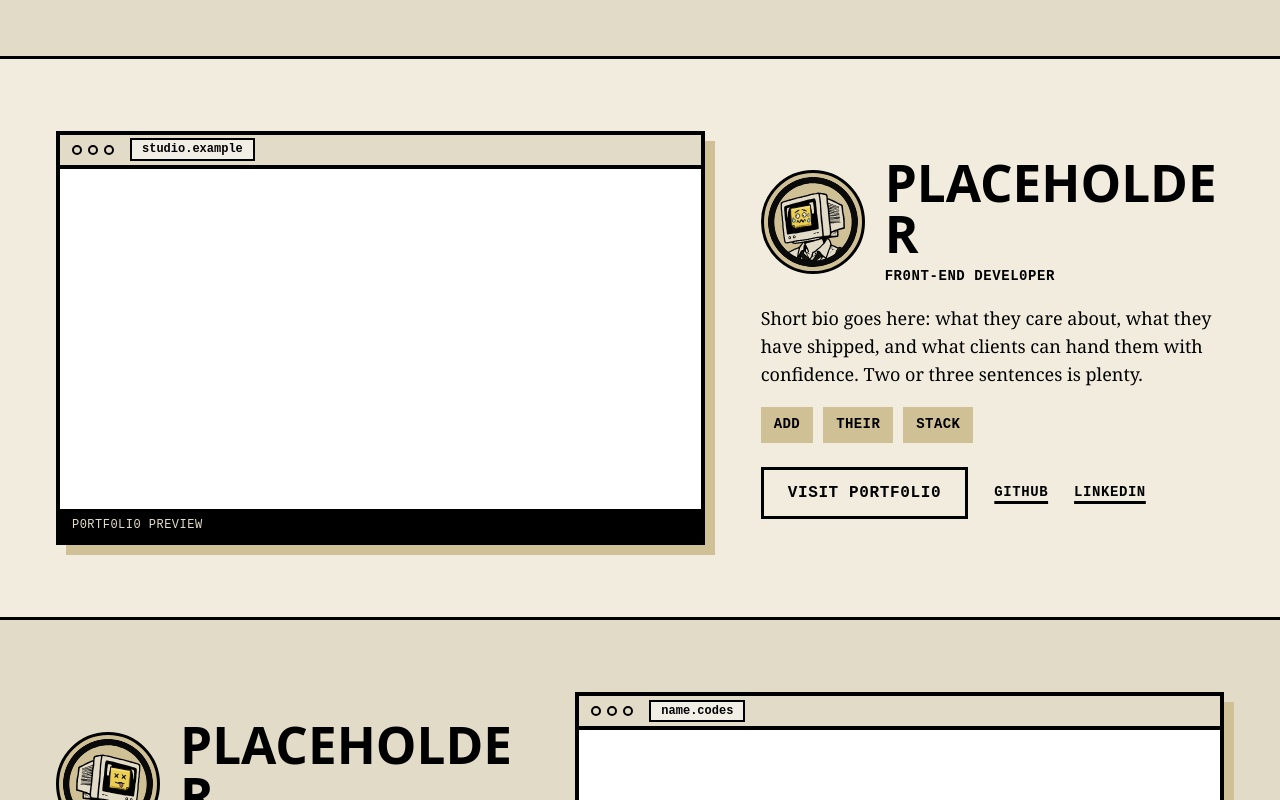
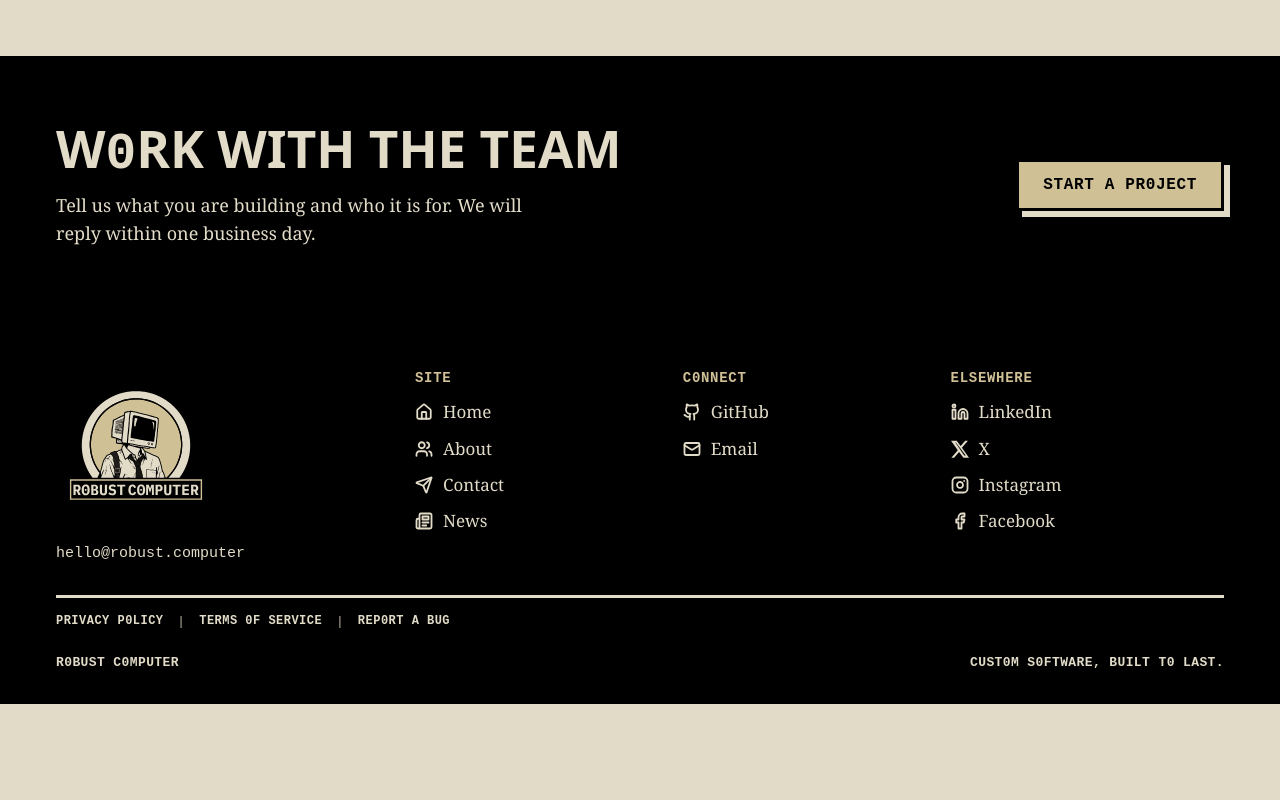
Before and after one commit to OrkoTheMage/robust-computer, a React (Vite) app in the folder landing/: page /about in a window 1280 px wide. Shown: the part 1140-1940 px from the top of the page. After the commit the page ends 1844 px from the top, so only its background shows below. Built offline with nearby package versions, Linux system fonts and the light colour scheme; no server answers.

Commit message:
[v0.13.10] Copy changes

```diff
--- a/landing/src/components/sections/developerPreviews.jsx
+++ b/landing/src/components/sections/developerPreviews.jsx
@@ -74,7 +74,4 @@ export const developerPreviews = [
     font: 'sans',
     children: <AerynPreview />,
   },
-  { domain: 'studio.example', bg: colors.white },
-  { domain: 'name.codes', bg: colors.white },
-  { domain: 'design.work', bg: colors.white },
 ]
--- a/landing/src/i18n/en.js
+++ b/landing/src/i18n/en.js
@@ -364,39 +364,15 @@ export const notFound = {
 export const developers = [
   {
     name: 'Aeryn',
-    role: 'Full-stack developer',
+    role: 'Resident Developer',
     bio: 'Aeryn builds both sides of an application: React front ends people enjoy using, and the back-end services they depend on. Four years of full-stack work across client projects of every size and variety of industries.',
     stack: ['JavaScript', 'Python', 'React', 'MongoDB/SQL', 'APIs'],
-    avatar: 'iconVarHappy',
+    avatar: 'iconVarDead',
     links: {
       portfolio: 'https://grue.vercel.app/',
       github: 'https://github.com/OrkoTheMage',
       linkedin: 'https://www.linkedin.com/in/aeryn-grindle-5730002b5',
     },
-  },
-  {
-    name: 'Placeholder',
-    role: 'Front-end developer',
-    bio: 'Short bio goes here: what they care about, what they have shipped, and what clients can hand them with confidence. Two or three sentences is plenty.',
-    stack: ['Add', 'Their', 'Stack'],
-    avatar: 'iconVarPanicked',
-    links: { portfolio: '#', github: '#', linkedin: '#' },
-  },
-  {
-    name: 'Placeholder',
-    role: 'Back-end developer',
-    bio: 'Short bio goes here: what they care about, what they have shipped, and what clients can hand them with confidence. Two or three sentences is plenty.',
-    stack: ['Add', 'Their', 'Stack'],
-    avatar: 'iconVarDead',
-    links: { portfolio: '#', github: '#', linkedin: '#' },
-  },
-  {
-    name: 'Placeholder',
-    role: 'Design engineer',
-    bio: 'Short bio goes here: what they care about, what they have shipped, and what clients can hand them with confidence. Two or three sentences is plenty.',
-    stack: ['Add', 'Their', 'Stack'],
-    avatar: 'iconVarUnamused',
-    links: { portfolio: '#', github: '#', linkedin: '#' },
   },
 ]
 
--- a/landing/src/i18n/es.js
+++ b/landing/src/i18n/es.js
@@ -313,39 +313,15 @@ export const notFound = {
 export const developers = [
   {
     name: 'Aeryn',
-    role: 'Desarrollador/a full-stack',
+    role: 'Desarrollador/a residente',
     bio: 'Aeryn construye los dos lados de una aplicación: front-ends en React que la gente disfruta usando, y los servicios back-end de los que dependen. Cuatro años de trabajo full-stack en proyectos de cliente de todos los tamaños y sectores.',
     stack: ['JavaScript', 'Python', 'React', 'MongoDB/SQL', 'APIs'],
-    avatar: 'iconVarHappy',
+    avatar: 'iconVarDead',
     links: {
       portfolio: 'https://grue.vercel.app/',
       github: 'https://github.com/OrkoTheMage',
       linkedin: 'https://www.linkedin.com/in/aeryn-grindle-5730002b5',
     },
-  },
-  {
-    name: 'Marcador',
-    role: 'Desarrollador/a front-end',
-    bio: 'Bio corta aquí: en qué se enfoca, qué ha entregado, y qué proyectos pueden confiarle. Dos o tres frases son suficientes.',
-    stack: ['Añade', 'Su', 'Stack'],
-    avatar: 'iconVarPanicked',
-    links: { portfolio: '#', github: '#', linkedin: '#' },
-  },
-  {
-    name: 'Marcador',
-    role: 'Desarrollador/a back-end',
-    bio: 'Bio corta aquí: en qué se enfoca, qué ha entregado, y qué proyectos pueden confiarle. Dos o tres frases son suficientes.',
-    stack: ['Añade', 'Su', 'Stack'],
-    avatar: 'iconVarDead',
-    links: { portfolio: '#', github: '#', linkedin: '#' },
-  },
-  {
-    name: 'Marcador',
-    role: 'Ingeniero/a de diseño',
-    bio: 'Bio corta aquí: en qué se enfoca, qué ha entregado, y qué proyectos pueden confiarle. Dos o tres frases son suficientes.',
-    stack: ['Añade', 'Su', 'Stack'],
-    avatar: 'iconVarUnamused',
-    links: { portfolio: '#', github: '#', linkedin: '#' },
   },
 ]
 
--- a/landing/src/i18n/fr.js
+++ b/landing/src/i18n/fr.js
@@ -318,39 +318,15 @@ export const notFound = {
 export const developers = [
   {
     name: 'Aeryn',
-    role: 'Développeur·euse full-stack',
+    role: 'Développeur·euse résident·e',
     bio: 'Aeryn construit les deux faces d\'une application : des front-ends en React que les gens apprécient utiliser, et les services back-end sur lesquels ils s\'appuient. Quatre ans de travail full-stack sur des projets clients de toutes tailles et de tous secteurs d\'activité.',
     stack: ['JavaScript', 'Python', 'React', 'MongoDB/SQL', 'APIs'],
-    avatar: 'iconVarHappy',
+    avatar: 'iconVarDead',
     links: {
       portfolio: 'https://grue.vercel.app/',
       github: 'https://github.com/OrkoTheMage',
       linkedin: 'https://www.linkedin.com/in/aeryn-grindle-5730002b5',
     },
-  },
-  {
-    name: 'Espace réservé',
-    role: 'Développeur·euse front-end',
-    bio: 'Une courte bio ici : ce sur quoi la personne se concentre, ce qu\'elle a livré, et ce qu\'on peut lui confier en toute confiance. Deux ou trois phrases suffisent.',
-    stack: ['Ajoutez', 'Votre', 'Stack'],
-    avatar: 'iconVarPanicked',
-    links: { portfolio: '#', github: '#', linkedin: '#' },
-  },
-  {
-    name: 'Espace réservé',
-    role: 'Développeur·euse back-end',
-    bio: 'Une courte bio ici : ce sur quoi la personne se concentre, ce qu\'elle a livré, et ce qu\'on peut lui confier en toute confiance. Deux ou trois phrases suffisent.',
-    stack: ['Ajoutez', 'Votre', 'Stack'],
-    avatar: 'iconVarDead',
-    links: { portfolio: '#', github: '#', linkedin: '#' },
-  },
-  {
-    name: 'Espace réservé',
-    role: 'Ingénieur·e design',
-    bio: 'Une courte bio ici : ce sur quoi la personne se concentre, ce qu\'elle a livré, et ce qu\'on peut lui confier en toute confiance. Deux ou trois phrases suffisent.',
-    stack: ['Ajoutez', 'Votre', 'Stack'],
-    avatar: 'iconVarUnamused',
-    links: { portfolio: '#', github: '#', linkedin: '#' },
   },
 ]
 
```
Also changed, not shown: 1 other file (tests, documents, lock files or other folders).
